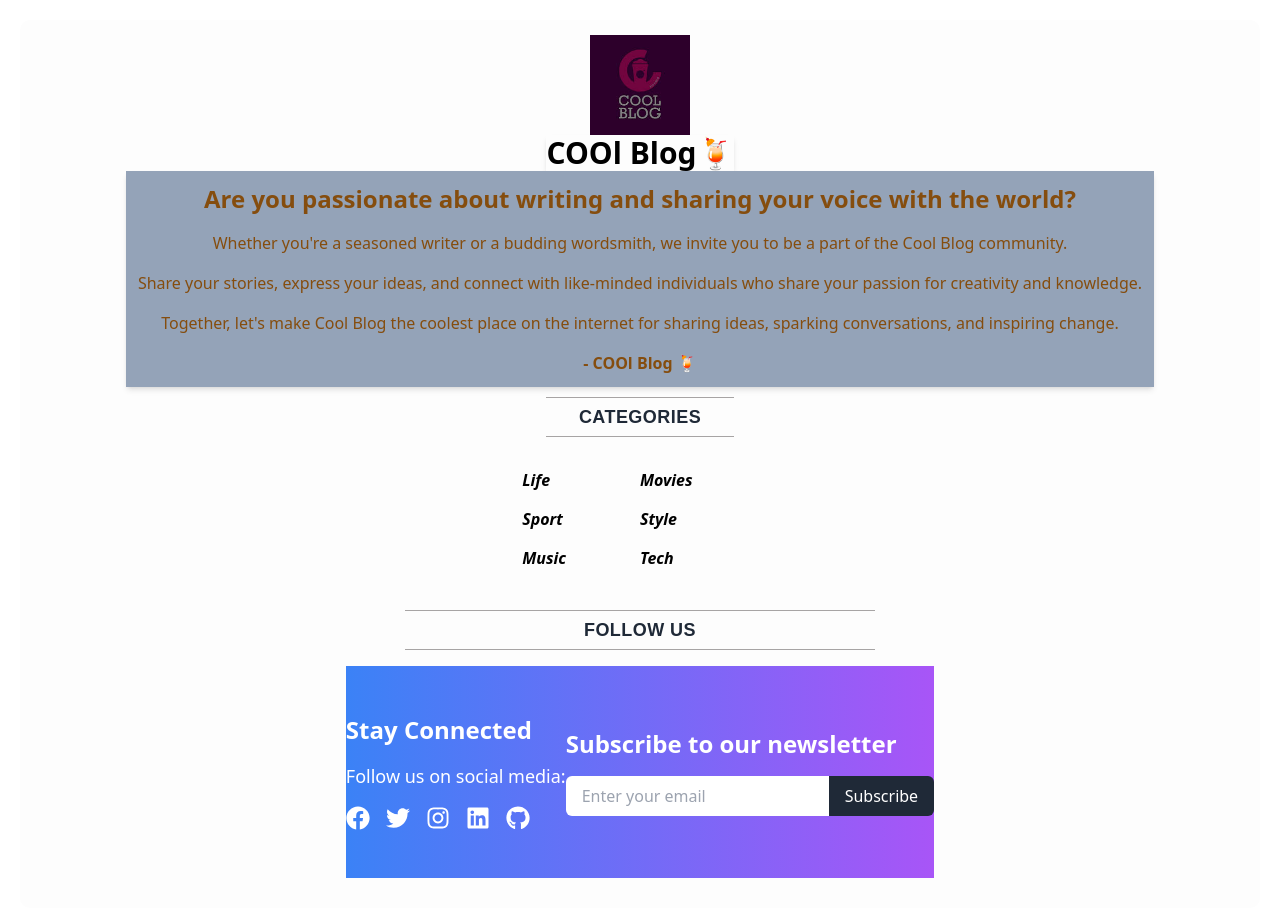
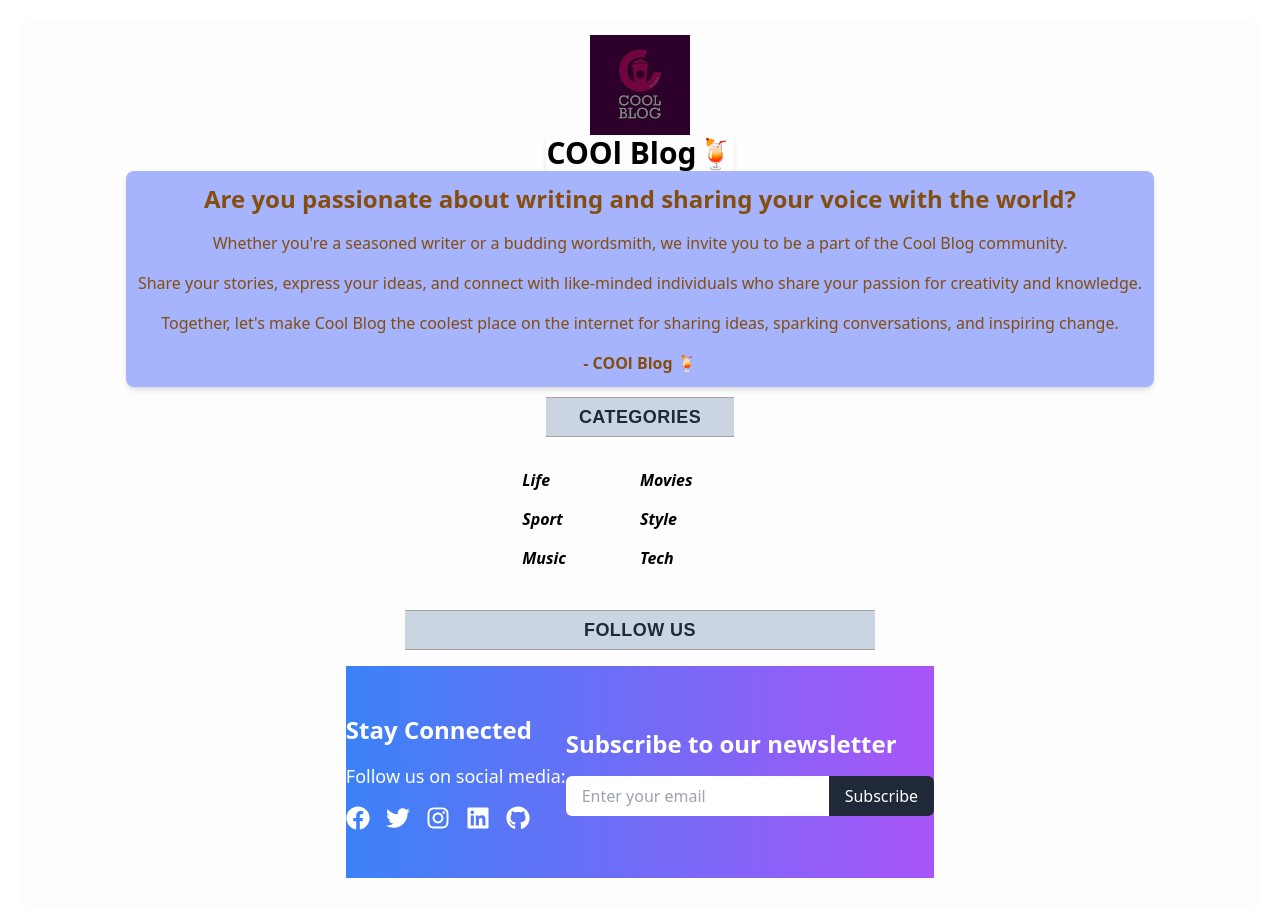
Before and after one commit to jessetfb/Group-1-project, a React (Vite) app: page / in a window 1280 px wide. Shown: the top 916 px of the page. Built offline with nearby package versions, Linux system fonts and the light colour scheme.

Commit message:
feat: added footerCompo/styling

```diff
--- a/src/App.jsx
+++ b/src/App.jsx
@@ -7,8 +7,7 @@ function App() {
   return (
     <>
 
-      <Sidebar />
-
+    <Sidebar />
     </>
   );
 }
--- /dev/null
+++ b/src/components/FooterContainer.jsx
@@ -0,0 +1,10 @@
+import React from 'react'
+
+export default function FooterContainer() {
+  return (
+    <div>
+
+    </div>
+  )
+}
+export default  FooterContainer;
--- a/src/components/Sidebar.jsx
+++ b/src/components/Sidebar.jsx
@@ -1,26 +1,27 @@
 import React from "react";
 import { FaFacebook, FaTwitter, FaInstagram, FaLinkedin, FaGithub } from 'react-icons/fa';
 import "./sidebar.css";
+
 
 function Sidebar() {
   return (
     <div className="sidebar">
       <div className="sidebarItem">
-        <img className="profilePicture" src="src/assets/cool2.jpeg" alt="cool_logo" />
+      <img className="profilePicture w-3/4 h-48 object-cover" src="src/assets/cool2.jpeg" alt="cool_logo" />
         <span className="flex justify-center text-3xl font-bold shadow-md hover:text-blue-500 cursor-pointer">
          COOl Blog🍹
          </span>
 
-         <div class="bg-slate-400 rounded- shadow-md p-3 text-center">
-  <h2 class="text-yellow-800 text-2xl font-bold mb-4">Are you passionate about writing and sharing your voice with the world?</h2>
-  <p class="text-yellow-800 mb-4">Whether you're a seasoned writer or a budding wordsmith, we invite you to be a part of the Cool Blog community.</p>
-  <p class="text-yellow-800 mb-4">Share your stories, express your ideas, and connect with like-minded individuals who share your passion for creativity and knowledge.</p>
-  <p class="text-yellow-800 mb-4">Together, let's make Cool Blog the coolest place on the internet for sharing ideas, sparking conversations, and inspiring change.</p>
-  <p class="text-yellow-800 font-bold">- COOl Blog 🍹</p>
+         <div class="rounded-lg shadow-md p-3 text-center bg-indigo-300 ">
+  <h2 class="text-yellow-800 text-2xl font-bold mb-4 hover:text-blue-950">Are you passionate about writing and sharing your voice with the world?</h2>
+  <p class="text-yellow-800 mb-4 hover:text-blue-950">Whether you're a seasoned writer or a budding wordsmith, we invite you to be a part of the Cool Blog community.</p>
+  <p class="text-yellow-800 mb-4 hover:text-blue-950">Share your stories, express your ideas, and connect with like-minded individuals who share your passion for creativity and knowledge.</p>
+  <p class="text-yellow-800 mb-4 hover:text-blue-950">Together, let's make Cool Blog the coolest place on the internet for sharing ideas, sparking conversations, and inspiring change.</p>
+  <p class="text-yellow-800 font-bold hover:text-blue-950">- COOl Blog 🍹</p>
 </div>
       </div>
       <div className="sidebarItem">
-        <span className="sidebarTitle text-lg font-bold mb-4 hover:text-cyan-700 text-gray-800 uppercase tracking-wide">CATEGORIES</span>
+        <span className="sidebarTitle text-lg font-bold mb-4 hover:text-cyan-700 text-gray-800 uppercase tracking-wide bg-slate-300">CATEGORIES</span>
 
         <ul className="sidebarList">
           <li className="sidebarListItem hover:text-blue-500 cursor-pointer font-bold italic ">Life</li>
@@ -33,7 +34,7 @@ function Sidebar() {
 
       </div>
       <div className="sidebarItem">
-        <span className="sidebarTitle text-lg font-bold mb-4 hover:text-cyan-700 text-gray-800 uppercase tracking-wide">FOLLOW US</span>
+        <span className="sidebarTitle text-lg font-bold mb-4 hover:text-cyan-700 text-gray-800 uppercase tracking-wide bg-slate-300">FOLLOW US</span>
         <footer className="bg-gradient-to-r from-blue-500 to-purple-500 text-white py-12">
           <div className="container mx-auto flex flex-col md:flex-row justify-between items-center">
             <div className="mb-6 md:mb-0">
```
Also changed, not shown: src/components/footercontainer.css (added).
